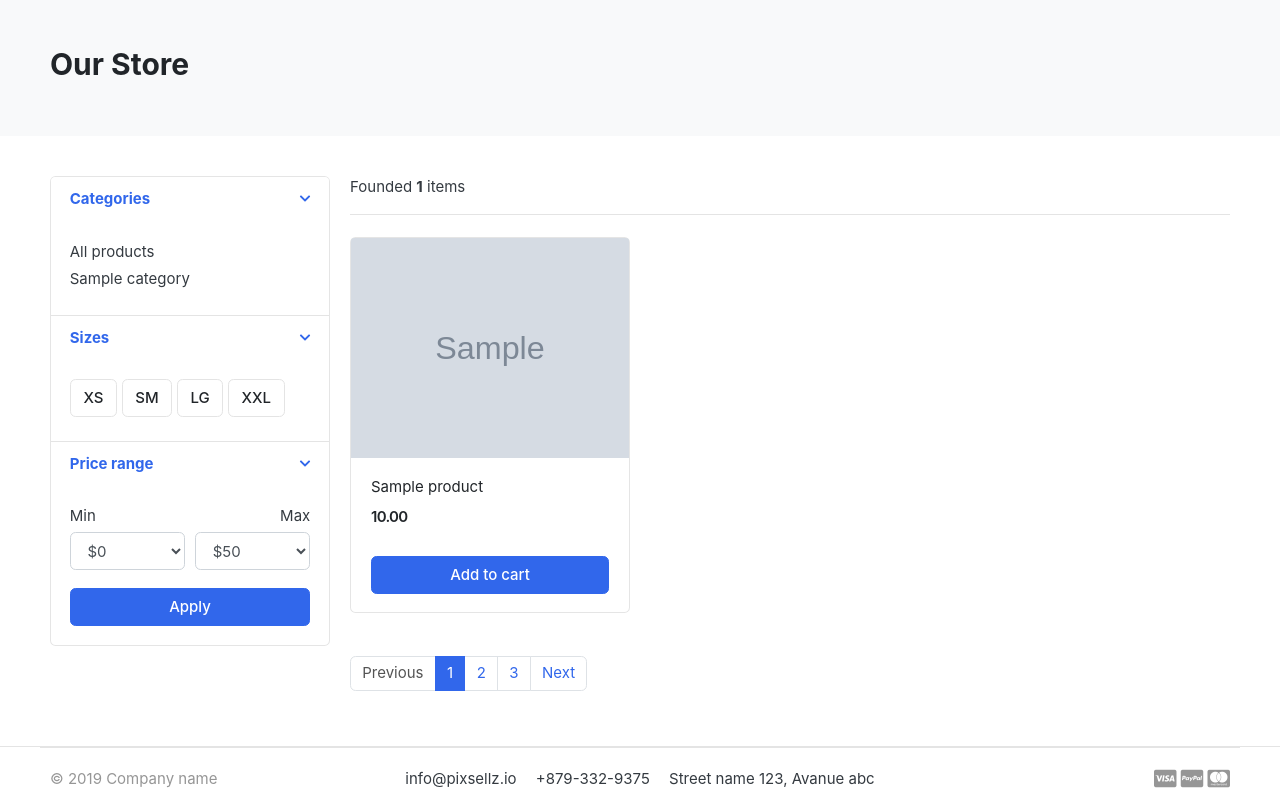
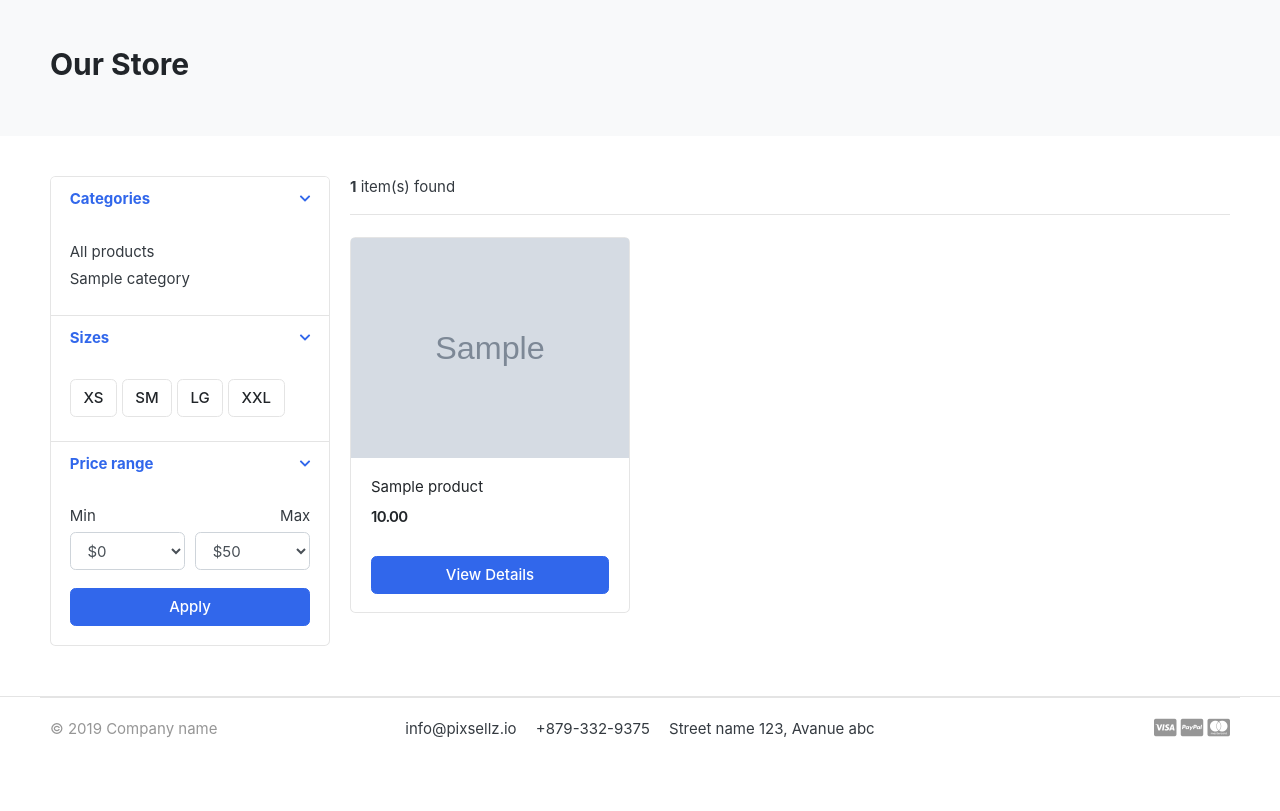
Before and after one commit to edupajeu/greatkart, a Django app: template templates/store/store.html in a window 1280 px wide. Shown: the part 118-929 px from the top of the page. After the commit the page ends 856 px from the top, so only its background shows below. Run offline with Django 3.2, Linux system fonts and the light colour scheme; the template is opened without the code that fills it: most values are stand-ins (such as "Sample title", 1, 10 or a date in 2020); grey boxes marked "Sample" are stand-in pictures; some libraries are stand-ins or nearby versions; some web fonts are replaced.

Commit message:
- View Details button - Paginator part 01 - Paginator part 02 - Fix Products Warning - Search Function

```diff
--- a/carts/views.py
+++ b/carts/views.py
@@ -61,6 +61,8 @@ def remove_cart_item(request, product_id):
 # Cart structure
 def cart(request, total=0, quantity=0, cart_items=None):
     try:
+        tax = 0
+        grand_total = 0
         cart = Cart.objects.get(cart_id=_cart_id(request))  # Get the cart object
         cart_items = CartItem.objects.filter(cart=cart, is_active=True)  # Activate list of items
         for cart_item in cart_items:  # Iterate cart items inside the cart
--- a/templates/includes/navbar.html
+++ b/templates/includes/navbar.html
@@ -46,9 +46,9 @@
 	</div> <!-- col.// -->
 	<a href="{% url 'store' %}" class="btn btn-outline-primary">Store</a>
 	<div class="col-lg  col-md-6 col-sm-12 col">
-		<form action="#" class="search">
+		<form action="{% url 'search' %}" class="search" method="get">
 			<div class="input-group w-100">
-			    <input type="text" class="form-control" style="width:60%;" placeholder="Search">
+			    <input type="text" class="form-control" style="width:60%;" placeholder="Search" name="keyword">
 
 			    <div class="input-group-append">
 			      <button class="btn btn-primary" type="submit">
--- a/templates/store/store.html
+++ b/templates/store/store.html
@@ -4,7 +4,12 @@
 <!-- ========================= SECTION PAGETOP ========================= -->
 <section class="section-pagetop bg">
 <div class="container">
+	<!-- Decides which title it will be shown -->
+	{% if 'search' in request.path %}
+		<h2 class="title-page">Search Result</h2>
+	{% else %}
 		<h2 class="title-page">Our Store</h2>
+	{% endif %}
 
 </div> <!-- container //  -->
 </section>
@@ -119,12 +124,13 @@
 
 <header class="border-bottom mb-4 pb-3">
 		<div class="form-inline">
-			<span class="mr-md-auto">Founded <b>{{product_count}}</b> items</span>
+			<span class="mr-md-auto"><b>{{product_count}}</b> item(s) found</span>
 
 		</div>
 </header><!-- sect-heading -->
 
 <div class="row">
+	{% if products %}
 		{% for product in products %}
 		<div class="col-md-4">
 			<figure class="card card-product-grid">
@@ -141,22 +147,42 @@
 						<!-- 	<del class="price-old">$1980</del> -->
 						</div> <!-- price-wrap.// -->
 					</div>
-				<a href="{% url 'add_cart' product.id %}" class="btn btn-block btn-primary">Add to cart </a>
+					<a href="{{ product.get_url }}" class="btn btn-block btn-primary">View Details </a>
 				</figcaption>
 			</figure>
 		</div> <!-- col.// -->
 		{% endfor %}
+	{% else %}
+		<h2> No result found. Please try again.</h2>
+	{% endif %}
 </div> <!-- row end.// -->
 
+<!-- Pagination -->
+<nav class="mt-4" aria-label="Page navigation sample">
+	{% if products.has_other_pages %}
+	  <ul class="pagination">
+		  {% if products.has_previous %}
+			<li class="page-item "><a class="page-link" href="?page={{products.previous_page_number}}">Previous</a></li>
+		  {% else %}
+		  	<li class="page-item disabled"><a class="page-link" href="#">Previous</a></li>
+		  {% endif %}
 
-<nav class="mt-4" aria-label="Page navigation sample">
-  <ul class="pagination">
-    <li class="page-item disabled"><a class="page-link" href="#">Previous</a></li>
-    <li class="page-item active"><a class="page-link" href="#">1</a></li>
-    <li class="page-item"><a class="page-link" href="#">2</a></li>
-    <li class="page-item"><a class="page-link" href="#">3</a></li>
-    <li class="page-item"><a class="page-link" href="#">Next</a></li>
+		  {% for i in products.paginator.page_range %}
+			  {% if products.number == i %}
+				<li class="page-item active"><a class="page-link" href="#">{{i}}</a></li>
+			  {% else %}
+				<li class="page-item "><a class="page-link" href="?page={{i}}">{{i}}</a></li>
+		  	{% endif %}
+		  {% endfor %}
+
+		  {% if products.has_next %}
+			<li class="page-item "><a class="page-link" href="?page={{products.next_page_number}}">Next</a></li>
+		  {% else %}
+		  	<li class="page-item disabled"><a class="page-link" href="#">Next</a></li>
+		  {% endif %}
+
 	  </ul>
+	{% endif %}
 </nav>
 
 	</main> <!-- col.// -->
```
Also changed, not shown: store/urls.py (+4 -4 lines), store/views.py (+26 -4 lines), db.sqlite3. Lines whose indentation alone changed are shown as unchanged.
